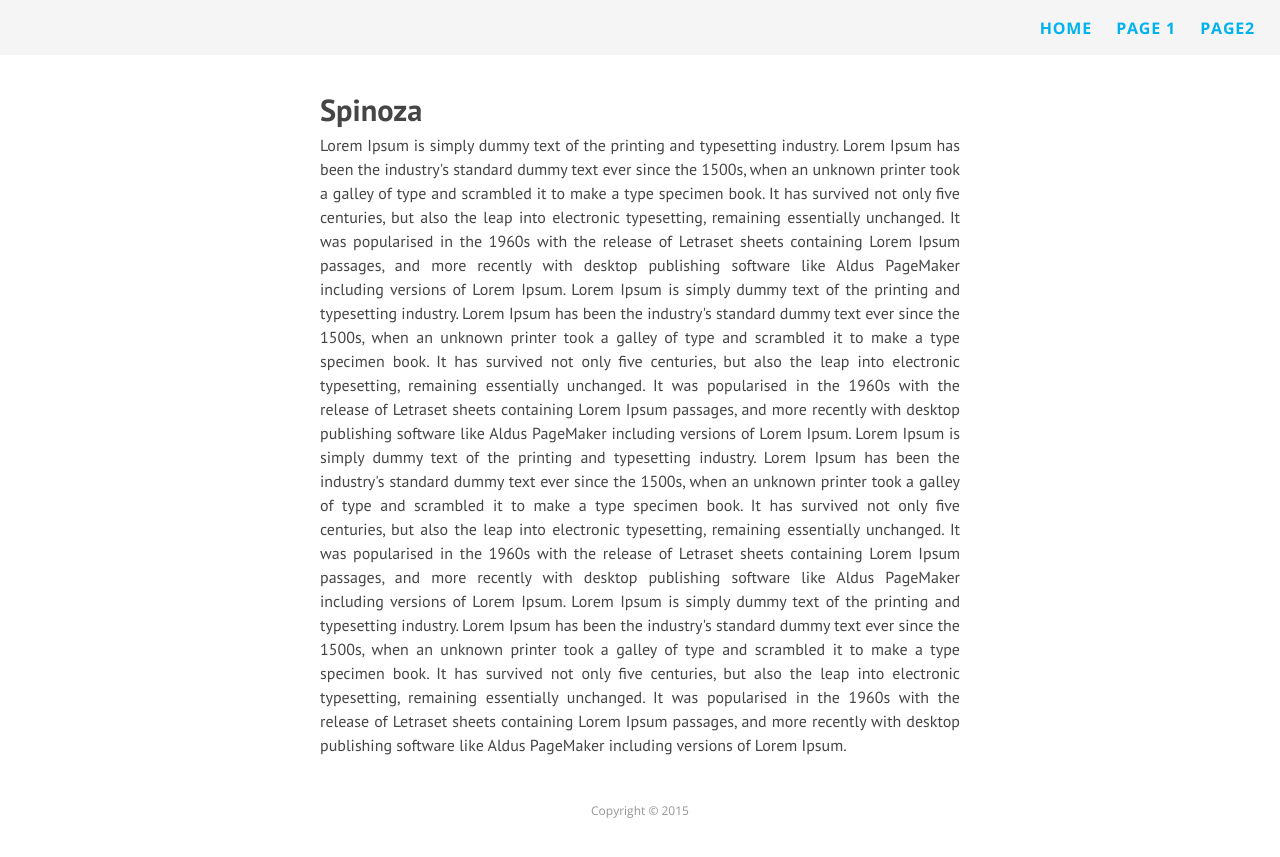
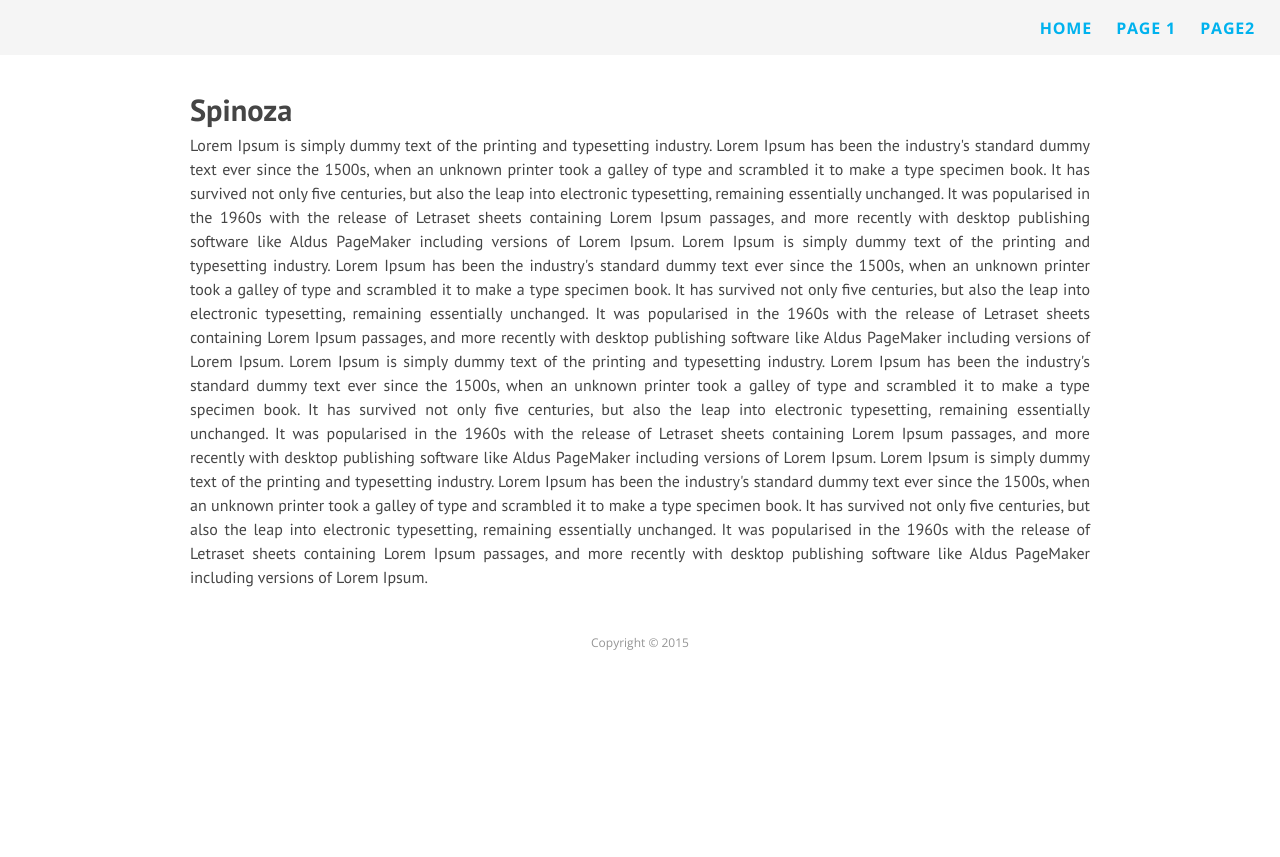
Before and after one commit to Tajtaj/spinoza, a Jekyll site: the page built from index.html, in a window 1280 px wide. Shown: the top 857 px of the page. Built offline with Jekyll 4.4.1, drawn with Linux system fonts in a browser that asks for light colours; nearby versions of some CDN libraries; Markdown is read by kramdown in place of the engine named in the settings.

Commit message:
Changes in css
Changes in css file.

```diff
--- a/css/main.scss
+++ b/css/main.scss
@@ -21,7 +21,7 @@ $grey-color-light: lighten($grey-color, 30%);
 $grey-color-dark:  darken($grey-color, 25%);
 
 // Width of the content area
-$content-width:    700px;
+$content-width:    960px;
 $on-palm:          700px;
 $on-laptop:        700px;
 
```
